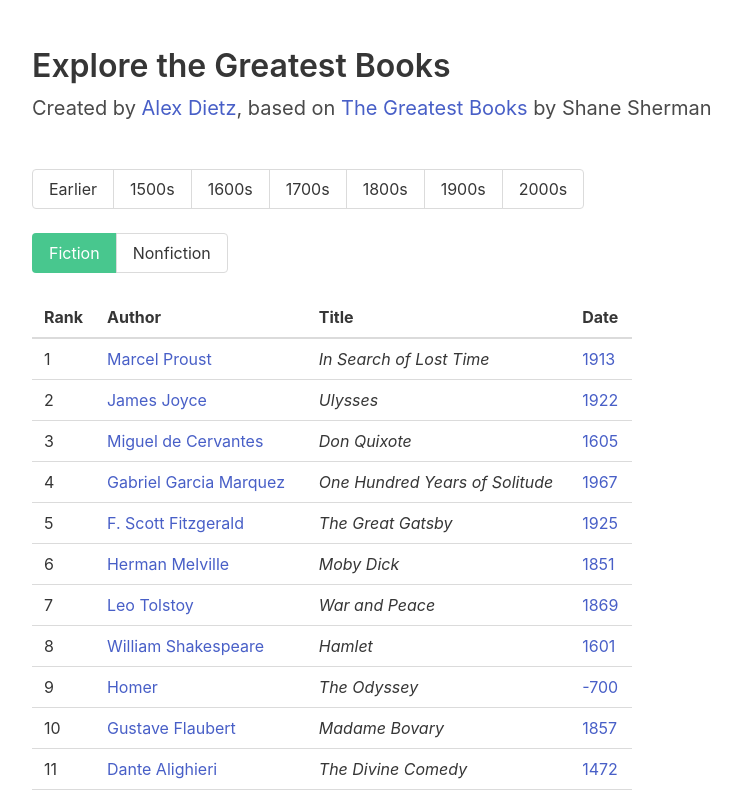
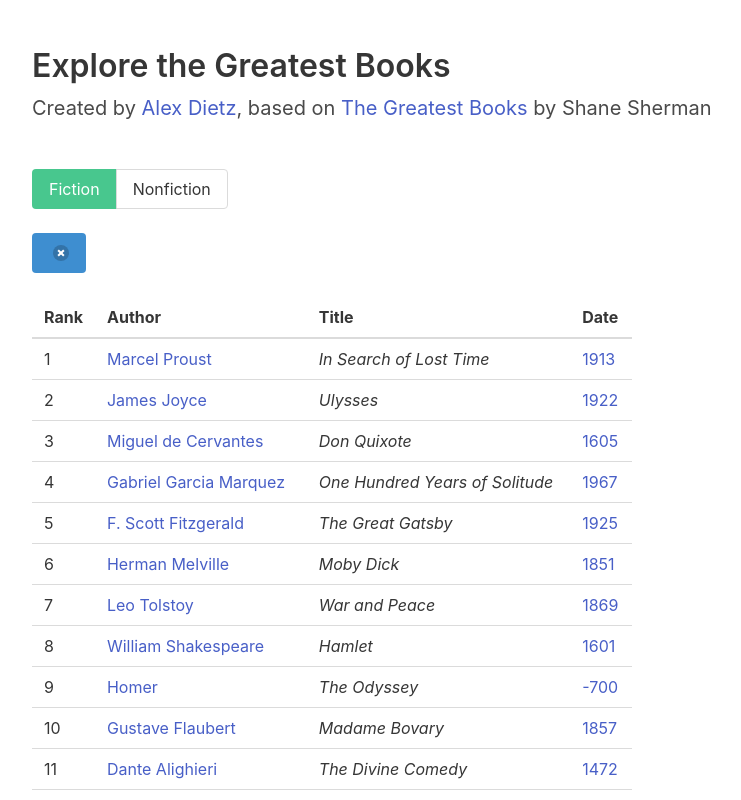
Before and after one commit to alexdietz1988/greatest-books, a React (Create React App) app: page /Homer in a window 1280 px wide. Shown: the top 800 px of the page, without its empty margins (16-757 px from the left). Built offline with nearby package versions, Linux system fonts and the light colour scheme.

Commit message:
Different URL for author page

```diff
--- a/package.json
+++ b/package.json
@@ -14,6 +14,7 @@
     "react": "^18.2.0",
     "react-dom": "^18.2.0",
     "react-redux": "^8.0.4",
+    "react-router-dom": "^6.4.2",
     "react-scripts": "5.0.1",
     "redux": "^4.2.0",
     "redux-devtools-extension": "^2.13.9",
--- a/src/App.tsx
+++ b/src/App.tsx
@@ -1,27 +1,23 @@
-import { connect } from 'react-redux'
+import { Routes, Route } from 'react-router-dom'
 
+import Header from './components/Header'
 import GenreButtons from './components/GenreButtons'
 import DateButtons from './components/DateButtons'
 import AuthorButton from './components/AuthorButton'
 import BooksDisplay from './components/BooksDisplay'
-import { state } from './types'
 
-function App({author}: {author: string}): JSX.Element {
+function App(): JSX.Element {
   return (
     <>
-    <div className='section pb-0'>
-      <p className='title pb-2'>Explore the Greatest Books</p>
-      <p className='subtitle'>Created by <a href="http://alexdietz.com">Alex Dietz</a>, based on <a href="https://thegreatestbooks.org/">The Greatest Books</a> by Shane Sherman</p>
-    </div>
+    <Header />
 
     <main className='section'>
-      {author === '' ?
-        <>
-        <DateButtons />
-        <GenreButtons />
-        </> :
-        <AuthorButton />
-      }
+      <GenreButtons />
+      <Routes>
+        <Route path='/' element={<DateButtons />} />
+        <Route path='/:author' element={<AuthorButton />} />
+      </Routes>
+
       <BooksDisplay />
       <p className='is-size-6 has-text-grey'>Book icons created by <a className='has-text-info' href="https://www.flaticon.com/free-icons/book" title="book icons">Freepik - Flaticon</a></p>
     </main>
@@ -29,8 +25,4 @@ function App({author}: {author: string}): JSX.Element {
   )
 }
 
-function mapStateToProps(state: state): {author: string} {
-  return { author: state.data.author }
-}
-
-export default connect(mapStateToProps)(App)
+export default App
--- a/src/components/AuthorButton.tsx
+++ b/src/components/AuthorButton.tsx
@@ -1,5 +1,5 @@
 import { connect } from 'react-redux'
-
+import { Link } from 'react-router-dom'
 import { state } from '../types'
 import { setAuthor } from '../actions'
 
@@ -11,10 +11,12 @@ type props = {
 function AuthorButton({author, setAuthor}: props): JSX.Element {
   return (
     <div className='buttons has-addons'>
+      <Link to='/'>
       <button className='button is-info' onClick={() => setAuthor('')}>
         {author}
         <button className='delete is-small ml-1'></button>
       </button>
+      </Link>
     </div>
   )
 }
--- a/src/components/BooksDisplay.tsx
+++ b/src/components/BooksDisplay.tsx
@@ -1,4 +1,5 @@
 import { connect } from 'react-redux'
+import { Link } from 'react-router-dom'
 import { dates, defaultDates, state, book } from '../types'
 import { setAuthor, setDates } from '../actions'
 
@@ -32,7 +33,7 @@ function BooksDisplay({books, setAuthor, setDates}: props) {
                         setAuthor(book.author)
                         setDates(defaultDates)
                     }}>
-                        <a>{book.author}</a>
+                        <Link to={`/${book.author}`}>{book.author}</Link>
                     </td>
                     <td><em>{book.title}</em></td>
                     { book.year === 10000 ?
--- a/src/components/DateButtons.tsx
+++ b/src/components/DateButtons.tsx
@@ -10,8 +10,9 @@ type props = {
 function DateButtons({dates, setDates}: props): JSX.Element {
     const earlierButton: JSX.Element = (
         <button
-          className={dates.end < cutoff ? 'button is-link' : 'button'}
-          onClick={() => {
+            key='earlier'
+            className={dates.end < cutoff ? 'button is-link' : 'button'}
+            onClick={() => {
             const newDates = dates.end < cutoff ? defaultDates : {start: -700, end: cutoff - 1}
             setDates(newDates)
             }}>
--- /dev/null
+++ b/src/components/Header.tsx
@@ -0,0 +1,10 @@
+function Header(): JSX.Element {
+    return(
+        <div className='section pb-0'>
+            <p className='title pb-2'>Explore the Greatest Books</p>
+            <p className='subtitle'>Created by <a href="http://alexdietz.com">Alex Dietz</a>, based on <a href="https://thegreatestbooks.org/">The Greatest Books</a> by Shane Sherman</p>
+        </div>
+    )
+}
+
+export default Header
--- a/src/index.tsx
+++ b/src/index.tsx
@@ -1,6 +1,6 @@
 import React from 'react'
 import ReactDOM from 'react-dom/client'
-
+import { BrowserRouter as Router } from 'react-router-dom'
 import './../node_modules/bulma/css/bulma.css'
 import { Provider } from 'react-redux'
 import { createStore } from 'redux'
@@ -18,7 +18,9 @@ const store = createStore(reducers, composeWithDevTools())
 root.render(
   <React.StrictMode>
     <Provider store={store}>
-      <App />
+      <Router>
+        <App />
+      </Router>
     </Provider>
   </React.StrictMode>
 )
```
Also changed, not shown: 1 other file (tests, documents, lock files or other folders).
